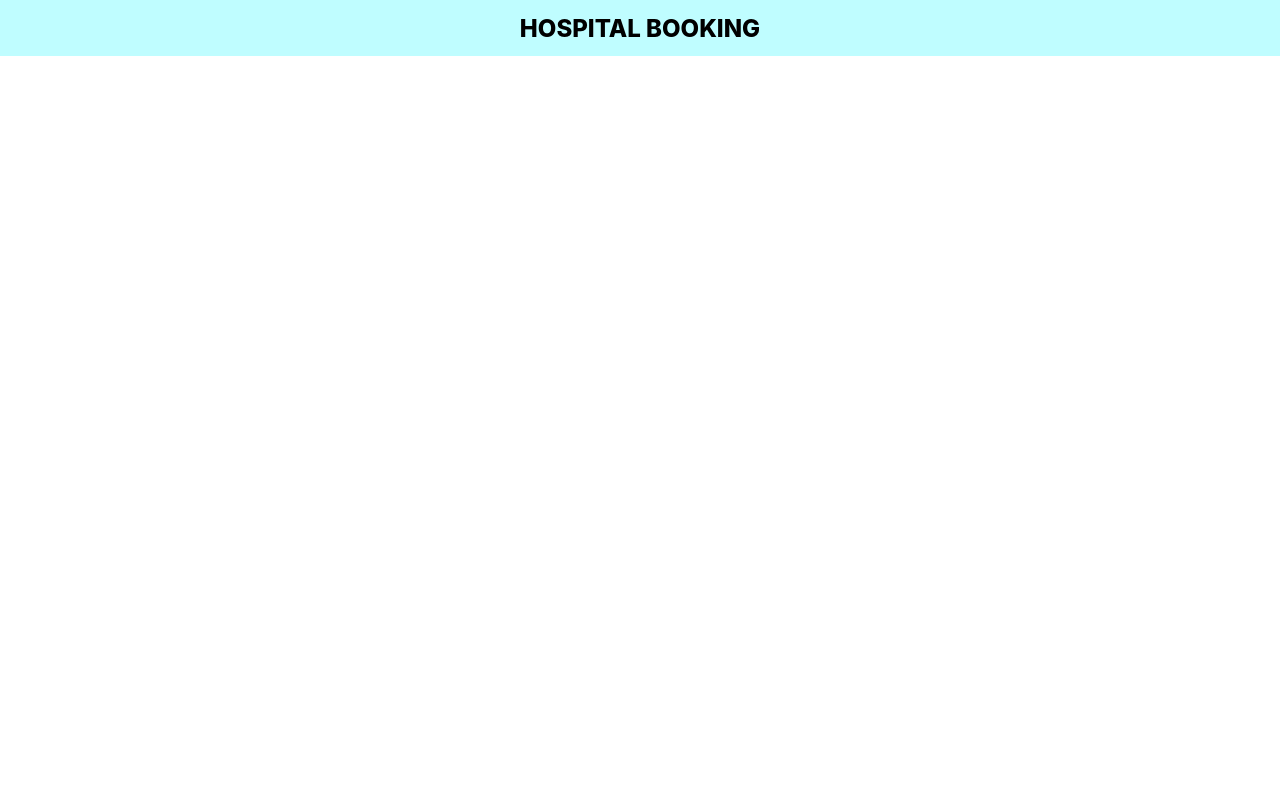
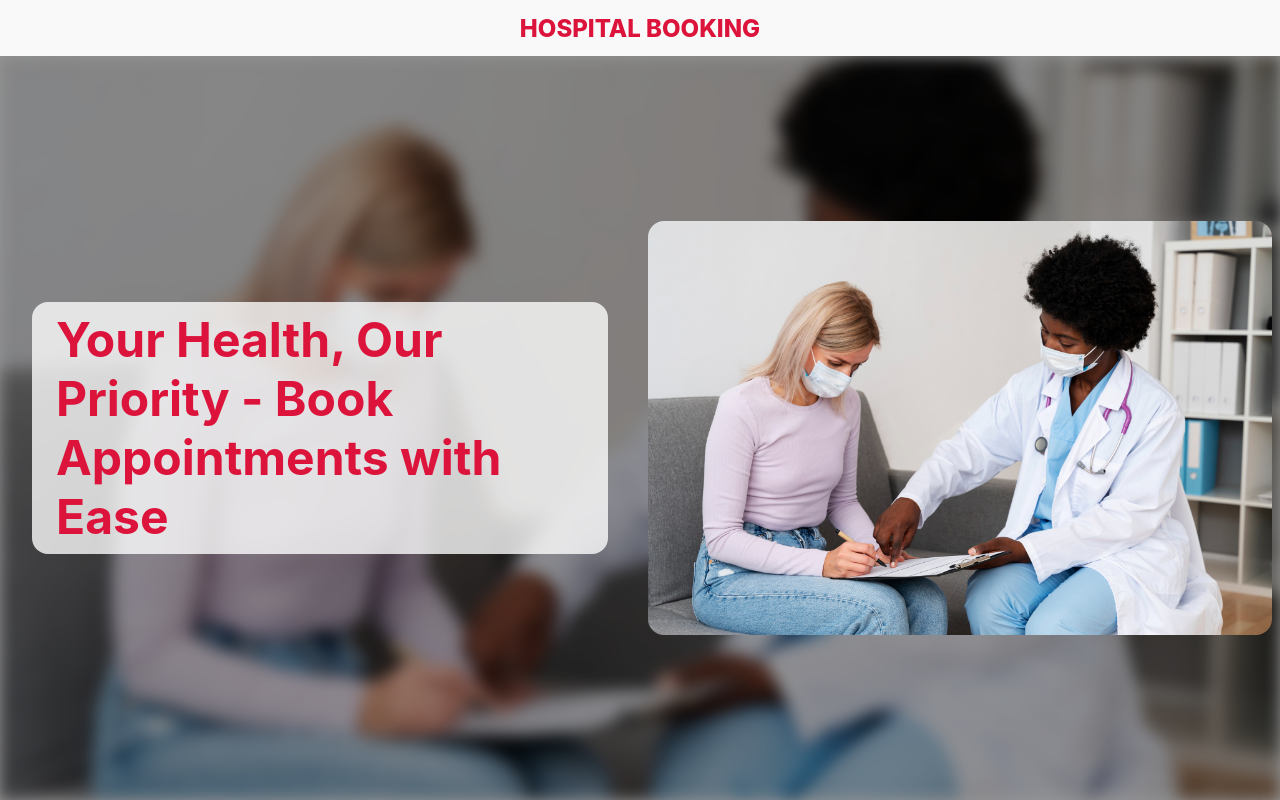
Before and after one commit to mussacharles60/hospital-booking, a React (Create React App) app in the folder frontend/web/: page / in a window 1280 px wide. Built offline with nearby package versions, Linux system fonts and the light colour scheme.

Commit message:
update frontend web app UI references

```diff
--- a/frontend/web/package.json
+++ b/frontend/web/package.json
@@ -15,10 +15,12 @@
     "@types/node": "^17.0.45",
     "@types/react": "^18.3.2",
     "@types/react-dom": "^18.3.0",
+    "node-sass": "^9.0.0",
     "react": "^18.3.1",
     "react-dom": "^18.3.1",
     "react-router-dom": "^6.23.1",
     "react-scripts": "5.0.1",
+    "sass": "^1.77.2",
     "typescript": "^4.9.5",
     "web-vitals": "^2.1.4",
     "workbox-background-sync": "^6.6.0",
--- a/frontend/web/src/App.tsx
+++ b/frontend/web/src/App.tsx
@@ -1,11 +1,7 @@
-import './App.css';
-
 import { BrowserRouter, Route, Routes } from 'react-router-dom';
 
 import LadingPage from './components/landing';
 import MainPage from './components/main';
-import React from 'react';
-import logo from './logo.svg';
 
 const App = () => {
   return (
--- a/frontend/web/src/components/landing/index.css
+++ /dev/null
@@ -1,30 +0,0 @@
-.landing-page {
-  width: 100%;
-  height: 100%;
-  display: flex;
-  flex-direction: column;
-  justify-content: flex-start;
-  align-items: center;
-  position: relative;
-  overflow-x: hidden;
-  overflow-y: auto;
-}
-
-.landing-page .landing-page-header {
-  width: 100%;
-  height: 56px;
-  display: flex;
-  flex-direction: row;
-  justify-content: center;
-  align-items: center;
-  flex-shrink: 0;
-  position: fixed;
-  z-index: 1;
-  background: #bffdff;
-}
-
-.landing-page .landing-page-header .landing-page-header-text {
-  font-size: 24px;
-  color: black;
-  font-weight: 800;
-}
--- /dev/null
+++ b/frontend/web/src/components/landing/index.scss
@@ -0,0 +1,172 @@
+.landing-page {
+  width: 100%;
+  height: 100%;
+  display: flex;
+  flex-direction: column;
+  justify-content: flex-start;
+  align-items: center;
+  position: relative;
+  overflow-x: hidden;
+  overflow-y: auto;
+
+  .landing-page-header {
+    width: 100%;
+    height: 56px;
+    display: flex;
+    flex-direction: row;
+    justify-content: center;
+    align-items: center;
+    flex-shrink: 0;
+    position: sticky;
+    top: 0;
+    z-index: 1;
+    background: #f9f9f9;
+
+    .landing-page-header-text {
+      font-size: 24px;
+      color: crimson;
+      font-weight: 800;
+    }
+  }
+
+  .header-with-shadow {
+    -webkit-box-shadow: 0px 2px 2px 0px #00000076;
+    -moz-box-shadow: 0px 2px 2px 0px #00000076;
+    box-shadow: 0px 2px 2px 0px #00000076;
+  }
+
+  .first-lay {
+    width: 100%;
+    height: calc(100vh - 56px);
+    display: flex;
+    flex-direction: row;
+    justify-content: center;
+    align-items: center;
+    position: relative;
+    z-index: 0;
+    // background: pink;
+    flex-shrink: 0;
+    margin: 0 0 0 0;
+
+    .top-lay {
+      width: 100%;
+      height: 100%;
+      display: flex;
+      flex-direction: column;
+      justify-content: center;
+      align-items: center;
+      position: absolute;
+      z-index: 1;
+      background: #00000068;
+    }
+
+    .bg-image {
+      width: 100%;
+      height: 100%;
+      display: flex;
+      flex-direction: column;
+      justify-content: center;
+      align-items: center;
+      position: absolute;
+      z-index: 0;
+      filter: blur(8px);
+      object-fit: cover;
+      object-position: center;
+    }
+
+    .left-lay {
+      width: 50%;
+      height: 100%;
+      display: flex;
+      flex-direction: column;
+      justify-content: center;
+      align-items: center;
+      position: relative;
+      z-index: 2;
+      // background: pink;
+      flex-shrink: 0;
+
+      .title-text {
+        width: calc(100% - 64px);
+        height: auto;
+        display: flex;
+        flex-direction: column;
+        justify-content: center;
+        align-items: center;
+        position: relative;
+        background: #ffffffc7;
+        border-radius: 16px;
+        font-size: 48px;
+        color: crimson;
+        font-weight: 700;
+        margin: 16px;
+        padding: 8px 24px;
+      }
+    }
+
+    .right-lay {
+      width: 50%;
+      height: 100%;
+      display: flex;
+      flex-direction: column;
+      justify-content: center;
+      align-items: center;
+      position: relative;
+      z-index: 2;
+      // background: blue;
+      flex-shrink: 0;
+
+      .hero-image {
+        width: calc(100% - 16px);
+        height: auto;
+        display: flex;
+        flex-direction: column;
+        justify-content: center;
+        align-items: center;
+        position: relative;
+        border-radius: 16px;
+        margin: 0 8px;
+      }
+    }
+  }
+
+  .second-lay {
+    width: 100%;
+    height: auto;
+    display: flex;
+    flex-wrap: wrap;
+    justify-content: center;
+    align-items: center;
+    position: relative;
+    z-index: 0;
+    flex-shrink: 0;
+    padding: 16px;
+
+    .link-btn {
+      margin: 16px 16px;
+    }
+  }
+}
+
+@media only screen and (max-width: 660px) {
+  .landing-page {
+    .first-lay {
+      height: auto;
+      min-height: 100vh;
+      flex-direction: column;
+      justify-content: flex-start;
+
+      .left-lay {
+        width: 100%;
+        height: auto;
+        min-height: 200px;
+      }
+
+      .right-lay {
+        width: 100%;
+        height: auto;
+        min-height: 200px;
+      }
+    }
+  }
+}
--- a/frontend/web/src/components/landing/index.tsx
+++ b/frontend/web/src/components/landing/index.tsx
@@ -1,17 +1,82 @@
-import './index.css';
+import './index.scss';
 
+import { Link, useNavigate } from 'react-router-dom';
+
+import AppBar from '@mui/material/AppBar';
 import Button from '@mui/material/Button';
-import { Link } from 'react-router-dom';
+import Toolbar from '@mui/material/Toolbar';
+import Typography from '@mui/material/Typography';
+import { useRef } from 'react';
 
 const LadingPage = () => {
+  const navigate = useNavigate();
+  const rootRef = useRef<HTMLDivElement>(null);
+  const headerRef = useRef<HTMLDivElement>(null);
+
+  const onScroll = () => {
+    if (rootRef.current) {
+      // console.log(
+      //   '[LandingPage]: onScroll: rootRef: top: ',
+      //   rootRef.current.scrollTop
+      // );
+      if (rootRef.current.scrollTop === 0) {
+        if (headerRef.current) {
+          if (headerRef.current.classList.contains('header-with-shadow')) {
+            headerRef.current.classList.remove('header-with-shadow');
+          }
+        }
+      } else {
+        if (headerRef.current) {
+          if (!headerRef.current.classList.contains('header-with-shadow')) {
+            headerRef.current.classList.add('header-with-shadow');
+          }
+        }
+      }
+    }
+  };
+
   return (
-    <div className='landing-page'>
-      <div className='landing-page-header'>
+    <div className='landing-page' ref={rootRef} onScroll={onScroll}>
+      <div className='landing-page-header' ref={headerRef}>
         <span className='landing-page-header-text'>HOSPITAL BOOKING</span>
       </div>
       <div className='first-lay'>
-        <div></div>
-        <div></div>
+        <div className='top-lay' />
+        <img
+          className='bg-image'
+          src={require('../../assets/images/hero.jpg')}
+        />
+        <div className='left-lay'>
+          <span className='title-text'>
+            Your Health, Our Priority - Book Appointments with Ease
+          </span>
+        </div>
+        <div className='right-lay'>
+          <img
+            className='hero-image'
+            src={require('../../assets/images/hero.jpg')}
+          />
+        </div>
+      </div>
+      <div className='second-lay'>
+        <Button
+          variant='contained'
+          className='link-btn'
+          onClick={() => {
+            navigate('/signup');
+          }}
+        >
+          Register Now
+        </Button>
+        <Button
+          variant='contained'
+          className='link-btn'
+          onClick={() => {
+            navigate('/signin');
+          }}
+        >
+          Sign In
+        </Button>
       </div>
     </div>
   );
--- a/frontend/web/src/index.css
+++ /dev/null
@@ -1,13 +0,0 @@
-body {
-  margin: 0;
-  font-family: -apple-system, BlinkMacSystemFont, 'Segoe UI', 'Roboto', 'Oxygen',
-    'Ubuntu', 'Cantarell', 'Fira Sans', 'Droid Sans', 'Helvetica Neue',
-    sans-serif;
-  -webkit-font-smoothing: antialiased;
-  -moz-osx-font-smoothing: grayscale;
-}
-
-code {
-  font-family: source-code-pro, Menlo, Monaco, Consolas, 'Courier New',
-    monospace;
-}
--- /dev/null
+++ b/frontend/web/src/index.scss
@@ -0,0 +1,55 @@
+html {
+  width: 100%;
+  height: 100%;
+  display: flex;
+  flex-direction: column;
+  justify-content: flex-start;
+  align-items: center;
+  position: relative;
+  margin: 0;
+  padding: 0;
+  overflow: hidden;
+}
+
+body {
+  margin: 0;
+  padding: 0;
+  overflow: hidden;
+  font-family: -apple-system, BlinkMacSystemFont, 'Segoe UI', 'Roboto', 'Oxygen',
+    'Ubuntu', 'Cantarell', 'Fira Sans', 'Droid Sans', 'Helvetica Neue',
+    sans-serif;
+  -webkit-font-smoothing: antialiased;
+  -moz-osx-font-smoothing: grayscale;
+
+  * {
+    box-sizing: border-box;
+    // transition: all 0.1s ease-in-out;
+    transition: display 0.1s ease-in-out;
+    -webkit-tap-highlight-color: transparent;
+    -webkit-font-smoothing: auto;
+    -moz-font-smoothing: auto;
+    -moz-osx-font-smoothing: grayscale;
+    text-rendering: optimizeLegibility;
+    // font-smooth: always;
+  }
+}
+
+code {
+  font-family: source-code-pro, Menlo, Monaco, Consolas, 'Courier New',
+    monospace;
+}
+
+
+#root {
+  width: 100%;
+  height: 100%;
+  display: flex;
+  flex-direction: column;
+  justify-content: flex-start;
+  align-items: center;
+  position: relative;
+  margin: 0;
+  padding: 0;
+  overflow: hidden;
+
+}
--- a/frontend/web/src/index.tsx
+++ b/frontend/web/src/index.tsx
@@ -2,7 +2,7 @@ import '@fontsource/roboto/300.css';
 import '@fontsource/roboto/400.css';
 import '@fontsource/roboto/500.css';
 import '@fontsource/roboto/700.css';
-import './index.css';
+import './index.scss';
 
 import * as serviceWorkerRegistration from './serviceWorkerRegistration';
 
```
Also changed, not shown: frontend/web/src/App.scss (renamed from frontend/web/src/App.css), frontend/web/src/assets/images/hero.jpg (added), 1 other file (tests, documents, lock files or other folders).
